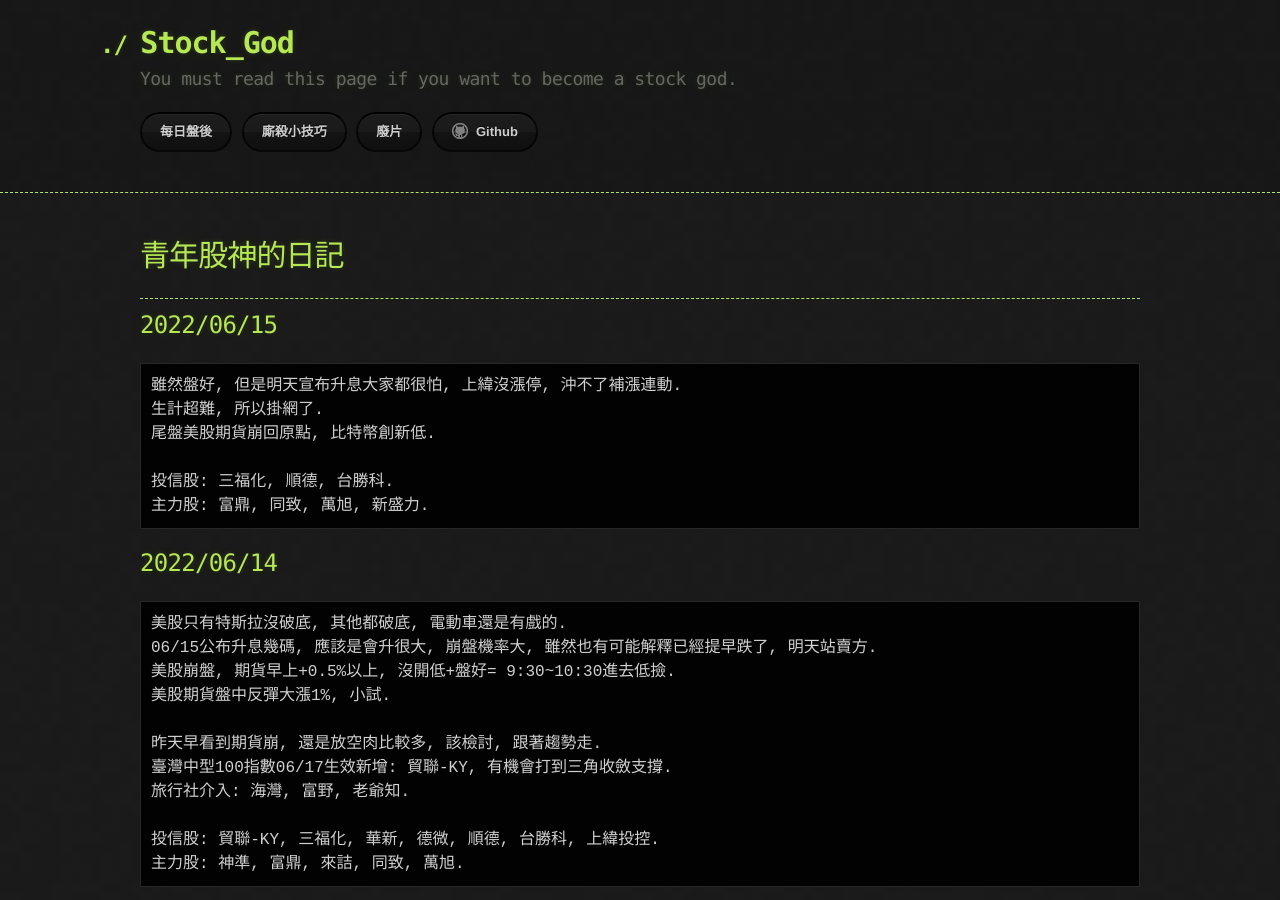
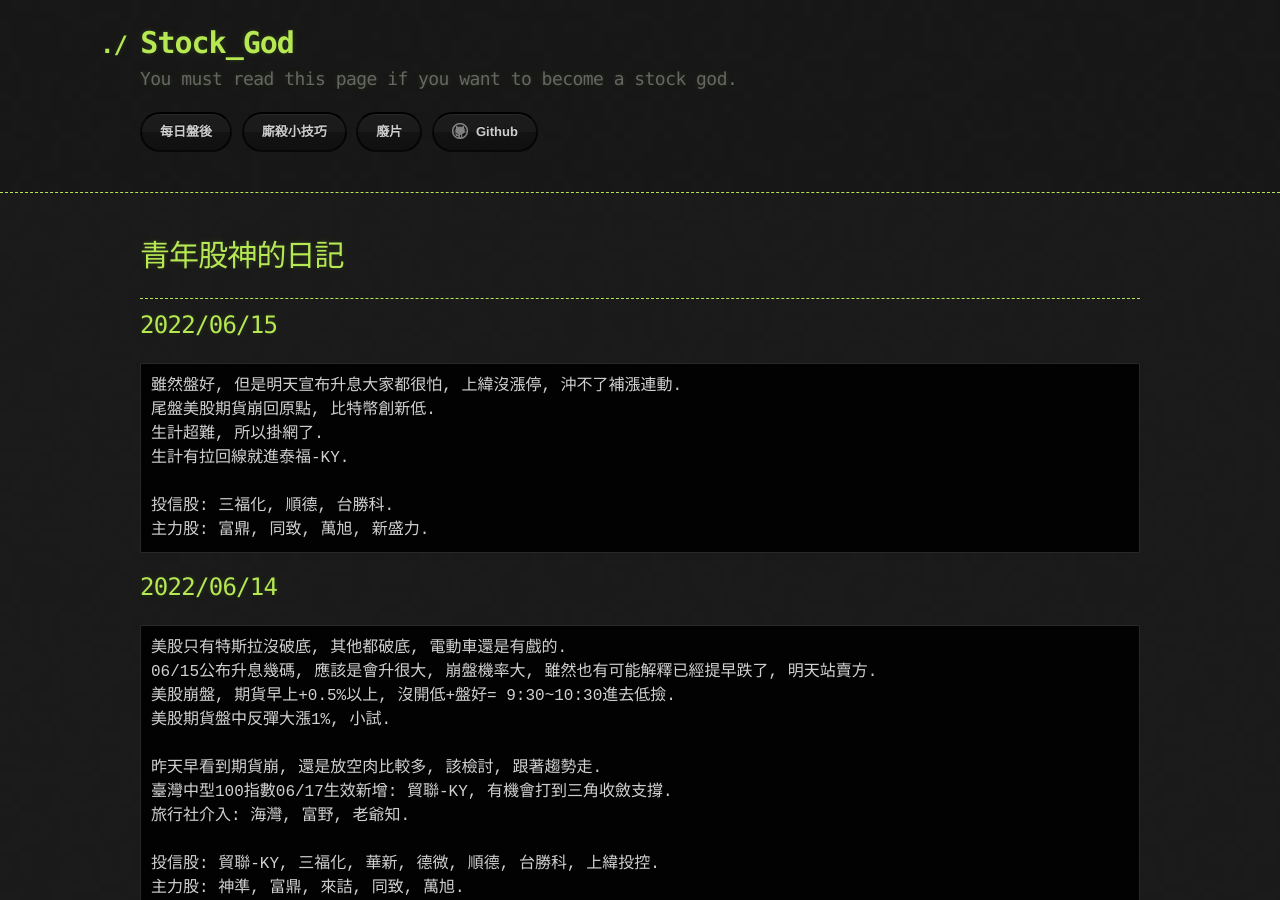
Before and after one commit to lepg5487/Stock_God, a Jekyll site: the page built from index.md, in a window 1280 px wide and 900 px high. Built offline with Jekyll 4.4.1, drawn with Linux system fonts in a browser that asks for light colours; our own code applies the rules of GitHub Pages for plain Markdown files.

Commit message:
Update index.md

````diff
--- a/index.md
+++ b/index.md
@@ -9,8 +9,9 @@ layout: testlayouts
 ## 2022/06/15
 ```
 雖然盤好, 但是明天宣布升息大家都很怕, 上緯沒漲停, 沖不了補漲連動.
+尾盤美股期貨崩回原點, 比特幣創新低.
 生計超難, 所以掛網了.
-尾盤美股期貨崩回原點, 比特幣創新低.
+生計有拉回線就進泰福-KY.
 
 投信股: 三福化, 順德, 台勝科.
 主力股: 富鼎, 同致, 萬旭, 新盛力.
````
